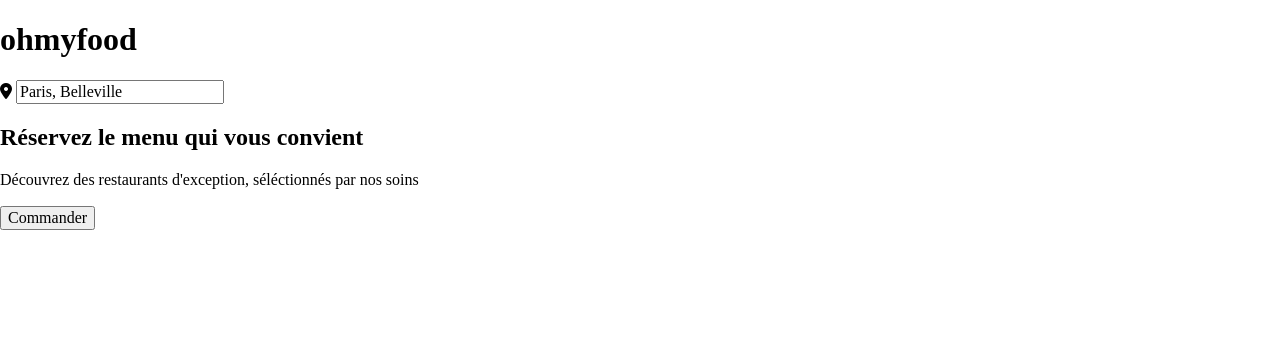
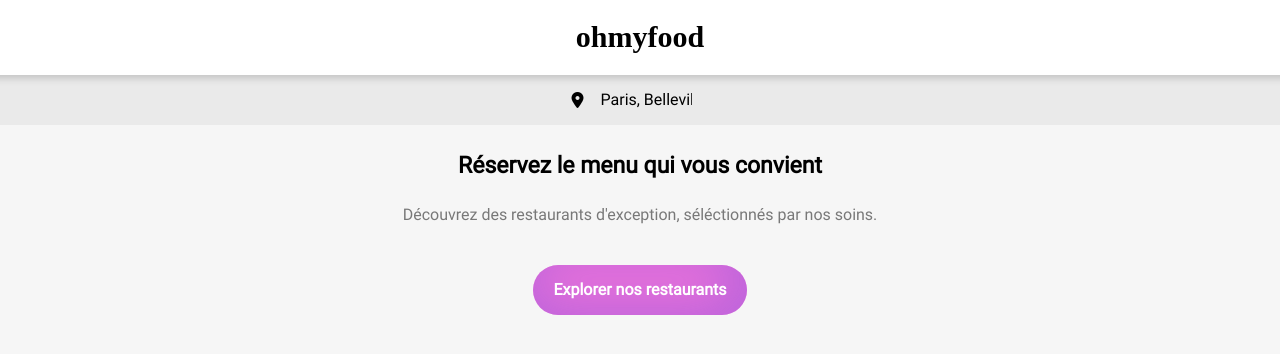
Before and after one commit to Niabag/projet_3, a website: page index.html in a window 1280 px wide. Drawn offline with Linux system fonts and the light colour scheme; a web font is replaced by a local one.

Commit message:
Ajout du css pour le header

```diff
--- a/index.html
+++ b/index.html
@@ -13,16 +13,16 @@
 
 <body>
     <header>
-        <h1>ohmyfood</h1>
+        <h1 class="logo">ohmyfood</h1>
         <form action="#" method="post">
-            <div>
-                <i class="fa-solid fa-location-dot"></i>
-                <input type="search" placeholder="Ou manger ?" value="Paris, Belleville" />
+            <div class="block-loc">
+                <i class="fa-solid fa-location-dot block-loc__icon"></i>
+                <input class="block-loc__recherche" type="search" placeholder="Ou manger ?" value="Paris, Belleville" />
             </div>
-            <div>
-                <h2>Réservez le menu qui vous convient</h2>
-                <p>Découvrez des restaurants d'exception, séléctionnés par nos soins</p>
-                <input type="button" value="Commander">
+            <div class="block-btn-loc">
+                <h2 class="block-btn-loc__titre">Réservez le menu qui vous convient</h2>
+                <p class="block-btn-loc__texte">Découvrez des restaurants d'exception, séléctionnés par nos soins.</p>
+                <input class="block-btn__btn" type="button" value="Explorer nos restaurants">
             </div>
         </form>
     </header>
--- a/sass/base/_base.scss
+++ b/sass/base/_base.scss
@@ -0,0 +1,7 @@
+h1{
+    font-family: shrikhand;
+}
+
+h2,p,input{
+    font-family: roboto,sans-serif;
+}
--- a/sass/base/_typography.scss
+++ b/sass/base/_typography.scss
@@ -1,6 +1,6 @@
 @font-face {
     font-family: 'roboto';
-    src: url('../public/fonts/roboto/Roboto-Regular.ttf');
+    src: url('../fonts/roboto/Roboto-Regular.ttf');
     font-weight: normal;
     font-style: normal;
 }
--- a/sass/components/_buttons.scss
+++ b/sass/components/_buttons.scss
@@ -0,0 +1,18 @@
+.block-btn{
+        &__btn{
+        margin: 20px 0px 50px 0px;
+        background-color: $segondaire;
+        color: $blanc;
+        border-radius: 25px;
+        padding: 16px 20px 16px 20px;
+        box-shadow: inset -8px -10px 48px 10px rgba(147,86,220,0.60);
+        font-weight: bold;
+        border: 3px $gris_fonce;
+
+        &:hover{
+            cursor: pointer;
+        }
+    }
+
+
+}
--- a/sass/layout/_form.scss
+++ b/sass/layout/_form.scss
@@ -0,0 +1,9 @@
+.block-loc{
+        &__recherche{
+        width: 110px;
+        margin: 15px 0px 15px 0px;
+        text-align: center;
+        border: none;
+        background-color: $gris_fonce;
+    }
+}
--- a/sass/layout/_header.scss
+++ b/sass/layout/_header.scss
@@ -0,0 +1,38 @@
+.logo{
+    text-align: center;
+    font-size: 30px;
+    padding: 0px;
+}
+
+.block-loc{
+    box-shadow: 0px 90px 9px -87px rgba(0,0,0,0.18) inset;
+    display: flex;
+    justify-content: center;
+    align-items: center;
+    background-color: $gris_fonce;
+
+    &__icon{
+        margin-right: 15px;
+    }
+}
+
+.block-btn-loc{
+    display: flex;
+    flex-direction: column;
+    align-items: center;
+    background-color: $gris_claire;
+
+    &__titre{
+        text-align: center;
+        margin: 0px;
+        font-size: 23px;
+        padding: 28px 70px 10px 70px;
+        font-weight: bold;
+    }
+
+    &__texte{
+        color: $gris-texte;
+        text-align: center;
+        padding: 0px 30px 5px 30px;
+    }
+}
--- a/sass/style.scss
+++ b/sass/main.scss
@@ -9,7 +9,6 @@
 @import "./components/buttons";
 
 @import "./layout/header";
-@import "./layout/nav";
 @import "./layout/container";
 @import "./layout/form";
 
--- a/sass/utils/_variables.scss
+++ b/sass/utils/_variables.scss
@@ -0,0 +1,9 @@
+$primaire: rgb(147, 86, 220);
+$segondaire: #FF79DA;
+$tertiaire: #99E2D0;
+$gris_claire: #F6F6F6;
+$gris_fonce: #EAEAEA;
+$rose_pale: #F5EDFF;
+$menthe: #99E2D0;
+$blanc: white;
+$gris-texte: #383838a9;
```
Also changed, not shown: package.json (added, +20 -0 lines), public/css/prefixed/style.css (added), public/css/style.css, sass/layout/_nav.scss (deleted), 1 other file.
